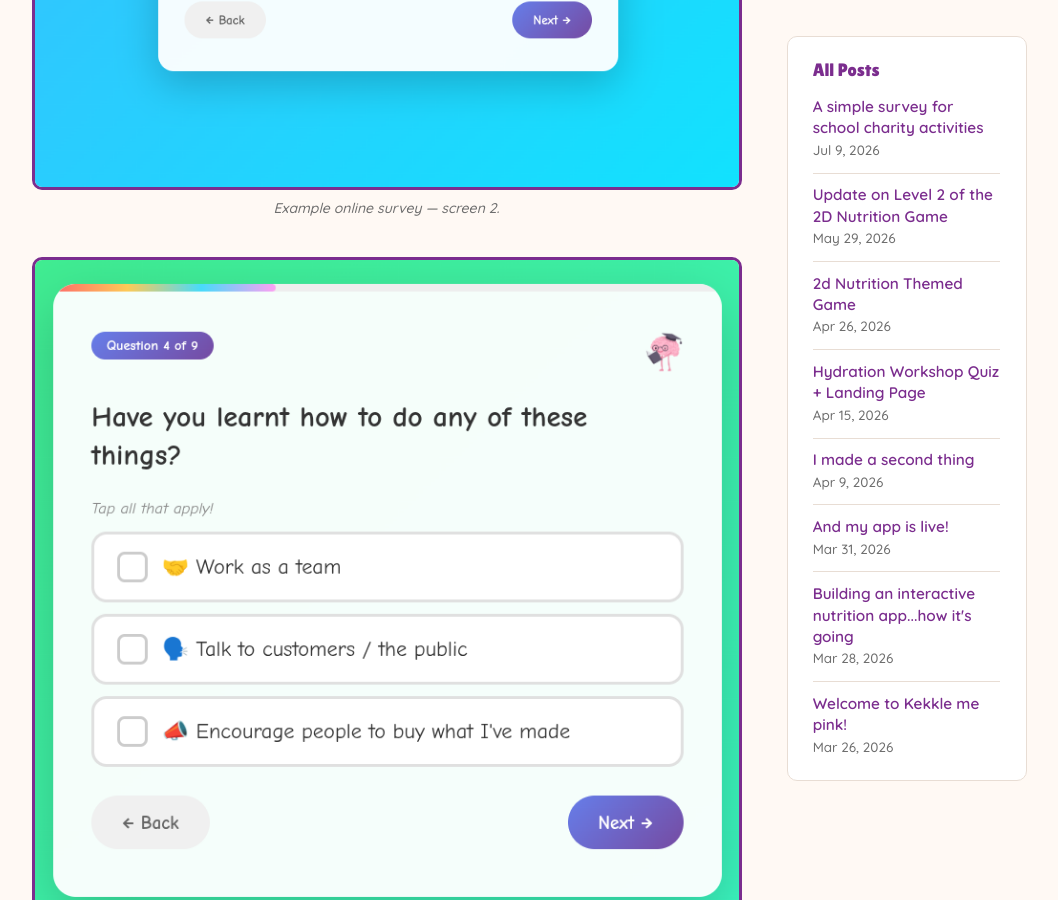
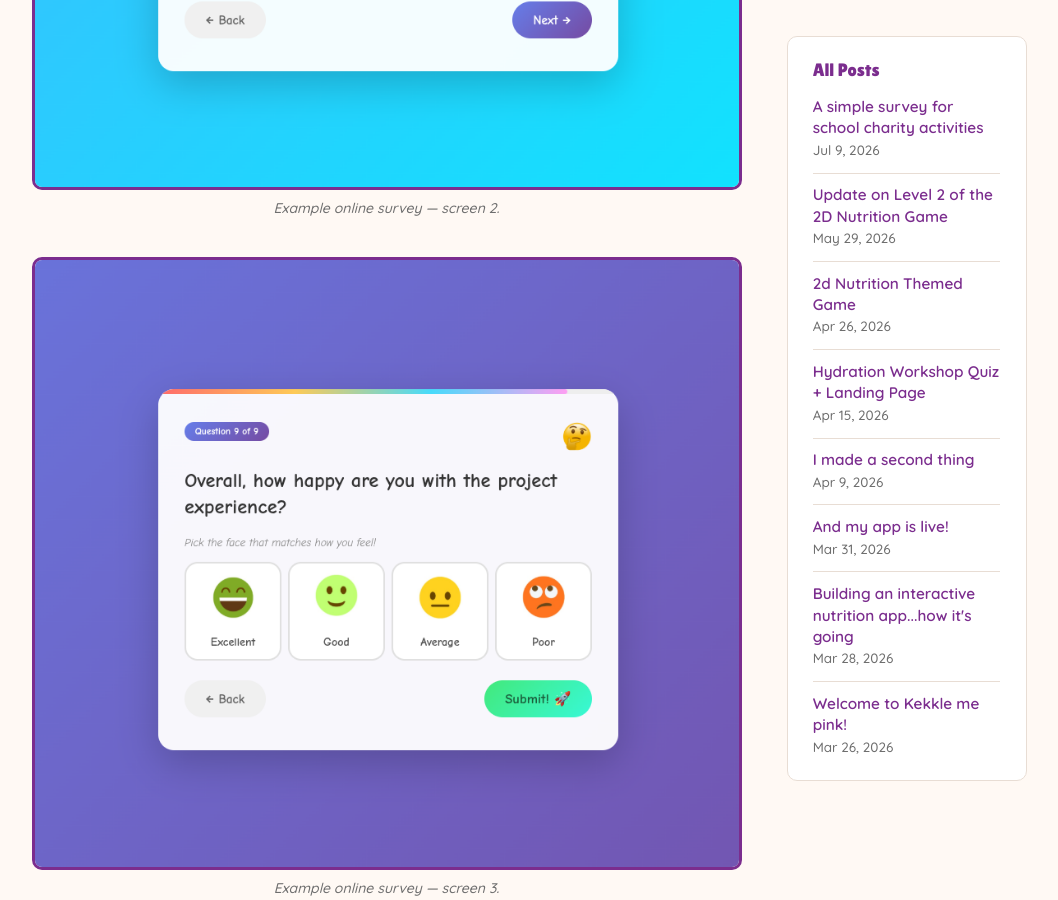
Before and after one commit to Kekkle/kekkles-korner, a Jekyll site: the page built from _posts/2026-07-09-Simple-survey.md, in a window 1280 px wide and 900 px high, scrolled down 1887 px. Shown: the whole window, without its empty margins (111-1169 px from the left). Built offline with Jekyll 4.4.1, drawn with Linux system fonts in a browser that asks for light colours.

Commit message:
Replace survey wide-3 screenshot with corrected version.
Co-authored-by: Cursor <cursoragent@cursor.com>

```diff
--- a/_posts/2026-07-09-Simple-survey.md
+++ b/_posts/2026-07-09-Simple-survey.md
@@ -18,7 +18,7 @@ After completing the project, I thought it could be interesting to create an onl
 </figure>
 
 <figure>
-  <img src="/kekkles-korner/assets/images/posts/sfm-survey-wide-3.png" alt="Example online survey screen 3">
+  <img src="/kekkles-korner/assets/images/posts/sfm-survey-wide-3-v2.png" alt="Example online survey screen 3">
   <figcaption>Example online survey — screen 3.</figcaption>
 </figure>
 
```
Also changed, not shown: assets/images/posts/sfm-survey-wide-3-v2.png (added), assets/images/posts/sfm-survey-wide-3.png (deleted).
